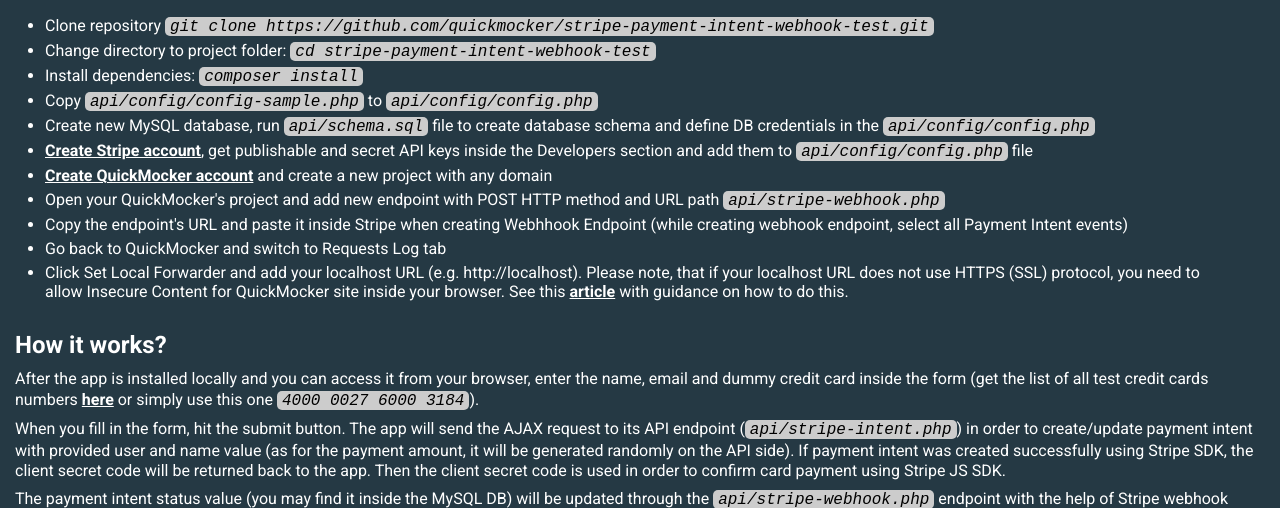
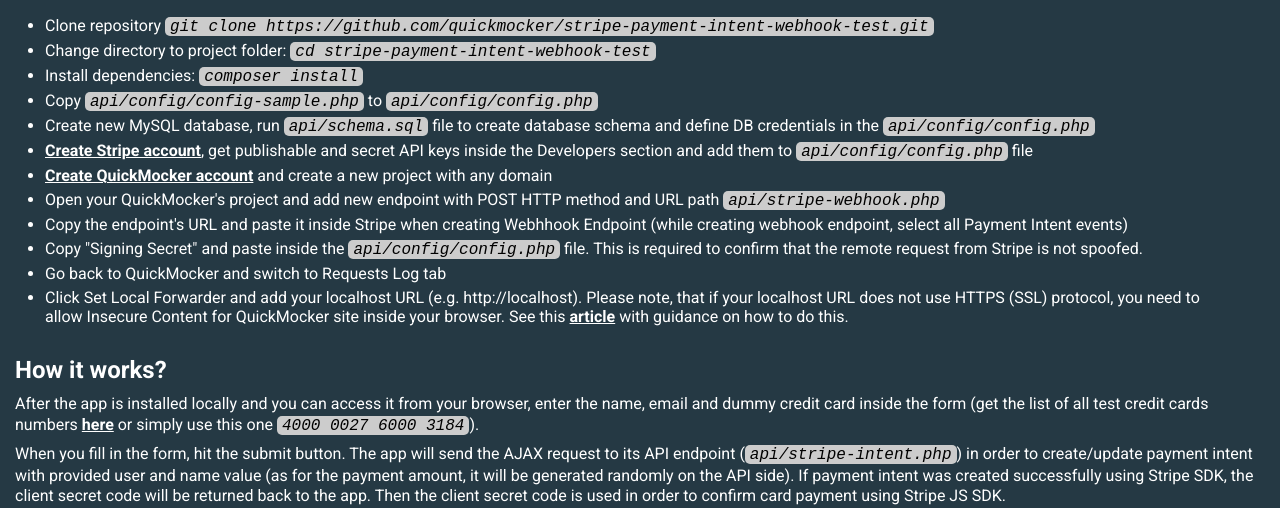
Before and after one commit to quickmocker/stripe-payment-intent-webhook-test, a PHP site: page / in a window 1280 px wide. Shown: the part 900-1408 px from the top of the page. Run offline with PHP 8.4, Linux system fonts and the light colour scheme; some libraries are stand-ins or nearby versions.

Commit message:
Installation step added.

```diff
--- a/index.php
+++ b/index.php
@@ -65,6 +65,7 @@
       <li><a href="https://quickmocker.com/register">Create QuickMocker account</a> and create a new project with any domain</li>
       <li>Open your QuickMocker's project and add new endpoint with POST HTTP method and URL path <em>api/stripe-webhook.php</em></li>
       <li>Copy the endpoint's URL and paste it inside Stripe when creating Webhhook Endpoint (while creating webhook endpoint, select all Payment Intent events)</li>
+      <li>Copy "Signing Secret" and paste inside the <em>api/config/config.php</em> file. This is required to confirm that the remote request from Stripe is not spoofed.</li>
       <li>Go back to QuickMocker and switch to Requests Log tab</li>
       <li>
         Click Set Local Forwarder and add your localhost URL (e.g. http://localhost). Please note, that if your localhost URL does not use HTTPS (SSL) protocol,
```
Also changed, not shown: README.md.
